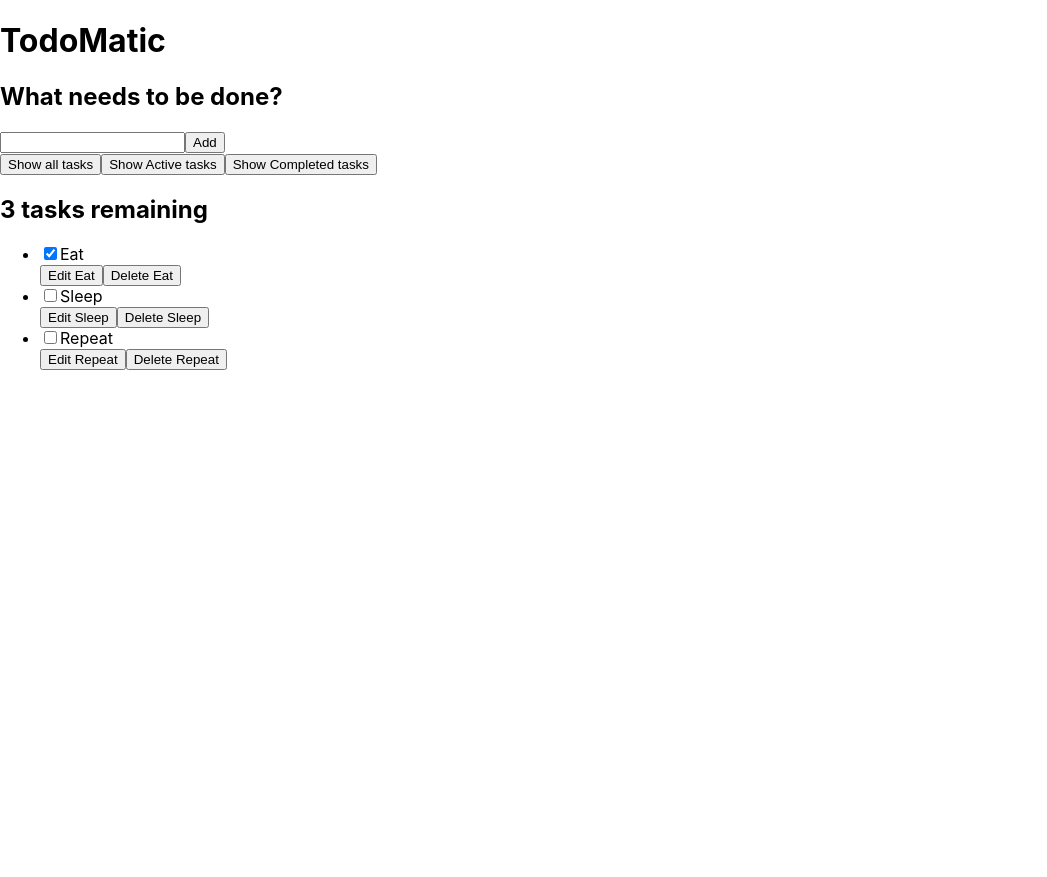
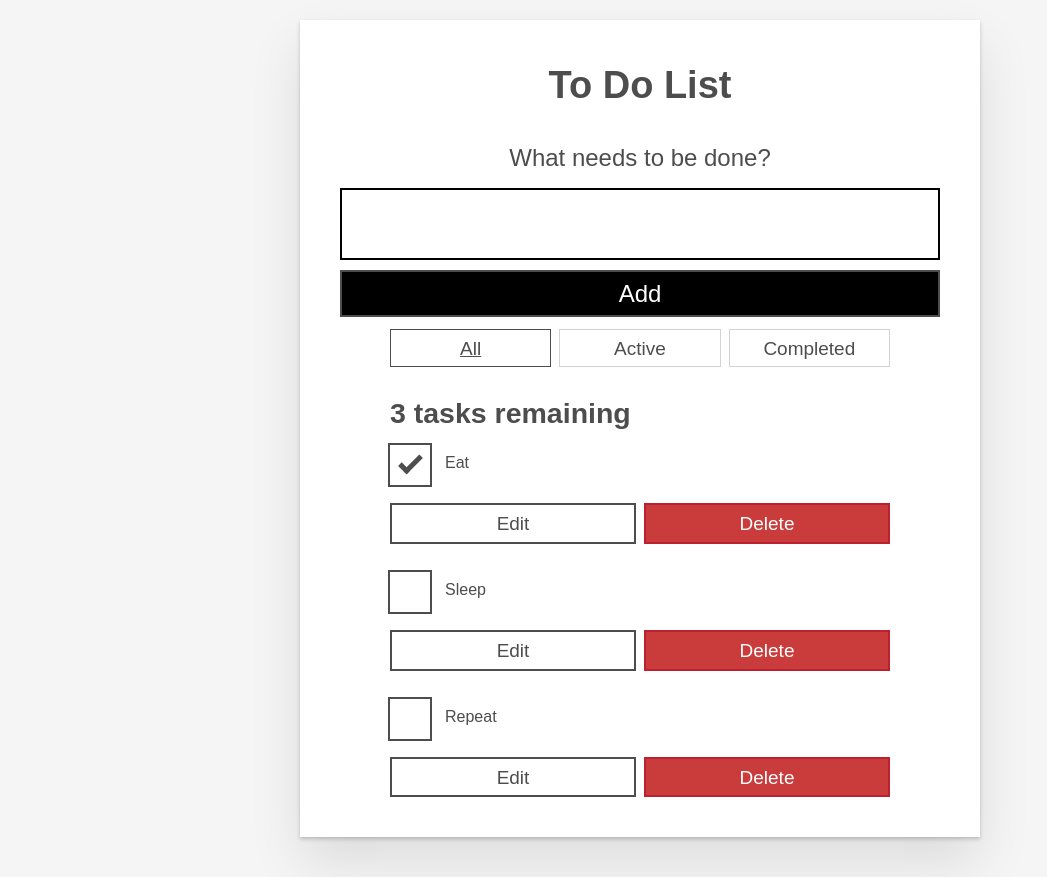
Before and after one commit to camchambers/react-to-do, a React (Create React App) app: page / in a window 1280 px wide. Shown: the whole page, without its empty margins (0-1047 px from the left). Before the commit the page ends 800 px from the top, so only its background shows below. Built offline with nearby package versions, Linux system fonts and the light colour scheme.

Commit message:
Updated styles

```diff
--- a/src/App.js
+++ b/src/App.js
@@ -2,7 +2,7 @@
 function App(props) {
   return (
     <div className="todoapp stack-large">
-      <h1>TodoMatic</h1>
+      <h1>To Do List</h1>
       <form>
         <h2 className="label-wrapper">
           <label htmlFor="new-todo-input" className="label__lg">
--- a/src/index.css
+++ b/src/index.css
@@ -1,13 +1,292 @@
+/* RESETS */
+*,
+*::before,
+*::after {
+  box-sizing: border-box;
+}
+*:focus {
+  outline: 3px dashed #228bec;
+  outline-offset: 0;
+}
+html {
+  font: 62.5% / 1.15 sans-serif;
+}
+h1,
+h2 {
+  margin-bottom: 0;
+}
+ul {
+  list-style: none;
+  padding: 0;
+}
+button {
+  border: none;
+  margin: 0;
+  padding: 0;
+  width: auto;
+  overflow: visible;
+  background: transparent;
+  color: inherit;
+  font: inherit;
+  line-height: normal;
+  -webkit-font-smoothing: inherit;
+  -moz-osx-font-smoothing: inherit;
+  -webkit-appearance: none;
+}
+button::-moz-focus-inner {
+  border: 0;
+}
+button,
+input,
+optgroup,
+select,
+textarea {
+  font-family: inherit;
+  font-size: 100%;
+  line-height: 1.15;
+  margin: 0;
+}
+button,
+input {
+  overflow: visible;
+}
+input[type="text"] {
+  border-radius: 0;
+}
 body {
+  width: 100%;
+  max-width: 68rem;
+  margin: 0 auto;
+  font: 1.6rem/1.25 Arial, sans-serif;
+  background-color: #f5f5f5;
+  color: #4d4d4d;
+}
+@media screen and (min-width: 620px) {
+  body {
+    font-size: 1.9rem;
+    line-height: 1.31579;
+  }
+}
+/*END RESETS*/
+/* GLOBAL STYLES */
+.form-group > input[type="text"] {
+  display: inline-block;
+  margin-top: 0.4rem;
+}
+.btn {
+  padding: 0.8rem 1rem 0.7rem;
+  border: 0.2rem solid #4d4d4d;
+  cursor: pointer;
+  text-transform: capitalize;
+}
+.btn.toggle-btn {
+  border-width: 1px;
+  border-color: #d3d3d3;
+}
+.btn.toggle-btn[aria-pressed="true"] {
+  text-decoration: underline;
+  border-color: #4d4d4d;
+}
+.btn__danger {
+  color: #fff;
+  background-color: #ca3c3c;
+  border-color: #bd2130;
+}
+.btn__filter {
+  border-color: lightgrey;
+}
+.btn__primary {
+  color: #fff;
+  background-color: #000;
+}
+.btn-group {
+  display: flex;
+  justify-content: space-between;
+}
+.btn-group > * {
+  flex: 1 1 49%;
+}
+.btn-group > * + * {
+  margin-left: 0.8rem;
+}
+.label-wrapper {
   margin: 0;
-  font-family: -apple-system, BlinkMacSystemFont, 'Segoe UI', 'Roboto', 'Oxygen',
-    'Ubuntu', 'Cantarell', 'Fira Sans', 'Droid Sans', 'Helvetica Neue',
-    sans-serif;
+  flex: 0 0 100%;
+  text-align: center;
+}
+.visually-hidden {
+  position: absolute !important;
+  height: 1px;
+  width: 1px;
+  overflow: hidden;
+  clip: rect(1px 1px 1px 1px);
+  clip: rect(1px, 1px, 1px, 1px);
+  white-space: nowrap;
+}
+[class*="stack"] > * {
+  margin-top: 0;
+  margin-bottom: 0;
+}
+.stack-small > * + * {
+  margin-top: 1.25rem;
+}
+.stack-large > * + * {
+  margin-top: 2.5rem;
+}
+@media screen and (min-width: 550px) {
+  .stack-small > * + * {
+    margin-top: 1.4rem;
+  }
+  .stack-large > * + * {
+    margin-top: 2.8rem;
+  }
+}
+.stack-exception {
+  margin-top: 1.2rem;
+}
+/* END GLOBAL STYLES */
+.todoapp {
+  background: #fff;
+  margin: 2rem 0 4rem 0;
+  padding: 1rem;
+  position: relative;
+  box-shadow: 0 2px 4px 0 rgba(0, 0, 0, 0.2), 0 2.5rem 5rem 0 rgba(0, 0, 0, 0.1);
+}
+@media screen and (min-width: 550px) {
+  .todoapp {
+    padding: 4rem;
+  }
+}
+.todoapp > * {
+  max-width: 50rem;
+  margin-left: auto;
+  margin-right: auto;
+}
+.todoapp > form {
+  max-width: 100%;
+}
+.todoapp > h1 {
+  display: block;
+  max-width: 100%;
+  text-align: center;
+  margin: 0;
+  margin-bottom: 1rem;
+}
+.label__lg {
+  line-height: 1.01567;
+  font-weight: 300;
+  padding: 0.8rem;
+  margin-bottom: 1rem;
+  text-align: center;
+}
+.input__lg {
+  padding: 2rem;
+  border: 2px solid #000;
+}
+.input__lg:focus {
+  border-color: #4d4d4d;
+  box-shadow: inset 0 0 0 2px;
+}
+[class*="__lg"] {
+  display: inline-block;
+  width: 100%;
+  font-size: 1.9rem;
+}
+[class*="__lg"]:not(:last-child) {
+  margin-bottom: 1rem;
+}
+@media screen and (min-width: 620px) {
+  [class*="__lg"] {
+    font-size: 2.4rem;
+  }
+}
+.filters {
+  width: 100%;
+  margin: unset auto;
+}
+/* Todo item styles */
+.todo {
+  display: flex;
+  flex-direction: row;
+  flex-wrap: wrap;
+}
+.todo > * {
+  flex: 0 0 100%;
+}
+.todo-text {
+  width: 100%;
+  min-height: 4.4rem;
+  padding: 0.4rem 0.8rem;
+  border: 2px solid #565656;
+}
+.todo-text:focus {
+  box-shadow: inset 0 0 0 2px;
+}
+/* CHECKBOX STYLES */
+.c-cb {
+  box-sizing: border-box;
+  font-family: Arial, sans-serif;
   -webkit-font-smoothing: antialiased;
-  -moz-osx-font-smoothing: grayscale;
+  font-weight: 400;
+  font-size: 1.6rem;
+  line-height: 1.25;
+  display: block;
+  position: relative;
+  min-height: 44px;
+  padding-left: 40px;
+  clear: left;
 }
-
-code {
-  font-family: source-code-pro, Menlo, Monaco, Consolas, 'Courier New',
-    monospace;
+.c-cb > label::before,
+.c-cb > input[type="checkbox"] {
+  box-sizing: border-box;
+  top: -2px;
+  left: -2px;
+  width: 44px;
+  height: 44px;
 }
+.c-cb > input[type="checkbox"] {
+  -webkit-font-smoothing: antialiased;
+  cursor: pointer;
+  position: absolute;
+  z-index: 1;
+  margin: 0;
+  opacity: 0;
+}
+.c-cb > label {
+  font-size: inherit;
+  font-family: inherit;
+  line-height: inherit;
+  display: inline-block;
+  margin-bottom: 0;
+  padding: 8px 15px 5px;
+  cursor: pointer;
+  touch-action: manipulation;
+}
+.c-cb > label::before {
+  content: "";
+  position: absolute;
+  border: 2px solid currentColor;
+  background: transparent;
+}
+.c-cb > input[type="checkbox"]:focus + label::before {
+  border-width: 4px;
+  outline: 3px dashed #228bec;
+}
+.c-cb > label::after {
+  box-sizing: content-box;
+  content: "";
+  position: absolute;
+  top: 11px;
+  left: 9px;
+  width: 18px;
+  height: 7px;
+  transform: rotate(-45deg);
+  border: solid;
+  border-width: 0 0 5px 5px;
+  border-top-color: transparent;
+  opacity: 0;
+  background: transparent;
+}
+.c-cb > input[type="checkbox"]:checked + label::after {
+  opacity: 1;
+}
```
